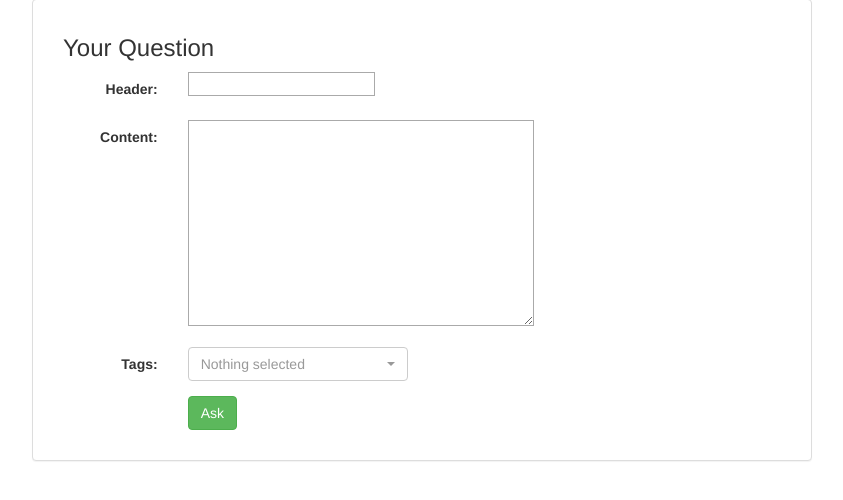
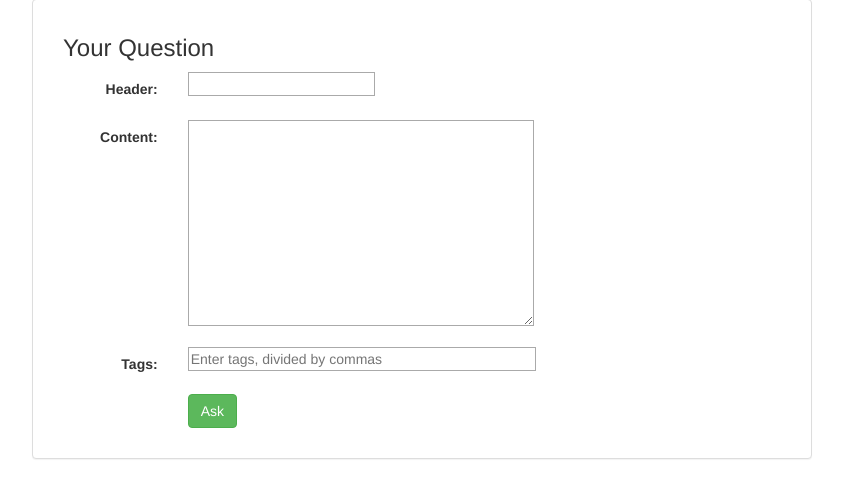
Before and after one commit to avinograd0v/Rip-Web, a Django app: page /polls/question/add/ in a window 1280 px wide. Shown: the part 141-641 px from the top of the page, without its empty margins (218-1061 px from the left). Run offline with Django 3.2, Linux system fonts and the light colour scheme; the visitor is signed in with stand-in values (Sample User, id 1); data that the repository does not hold is empty; some libraries are stand-ins or nearby versions.

Commit message:
Тэги на аджаксе

```diff
--- a/polls/forms.py
+++ b/polls/forms.py
@@ -44,16 +44,14 @@ class AnswerForm(forms.ModelForm):
 
 
 class QuestionCreateForm(forms.ModelForm):
+    tags = forms.CharField(widget=forms.TextInput(attrs={'placeholder': 'Enter tags, divided by commas'}))
+
     def __init__(self, *args, **kwargs):
         super(QuestionCreateForm, self).__init__(*args, **kwargs)
-        self.fields['tags'].widget.attrs = {'class': 'selectpicker',
-                                            'data-live-search': 'true',
-                                            'data-live-search-normalize': 'true',
-                                            'data-live-search-placeholder': 'Search tags...'}
 
     class Meta:
         model = Question
-        fields = ['header', 'content', 'tags']
+        fields = ['header', 'content']
 
 
 class MyUserChangeForm(UserChangeForm):
--- a/polls/urls.py
+++ b/polls/urls.py
@@ -48,4 +48,6 @@ urlpatterns = [
     url(r'^user/(?P<pk>[0-9]+)/edit/$', views.UserUpdate.as_view(), name='edit-user'),
 
     url(r'^sort_questions/$', views.QuestionsSort.as_view(), name='sort-questions'),
+
+    url(r'^get_maybe_tags/$', views.GetMaybeTags.as_view(), name='get-maybe-tags'),
 ]
--- a/polls/views.py
+++ b/polls/views.py
@@ -178,6 +178,23 @@ class QuestionCreate(LoginRequiredMixin, CreateView):
     def form_valid(self, form):
         form.instance.author = self.request.user
         return super(QuestionCreate, self).form_valid(form)
+
+
+class GetMaybeTags(LoginRequiredMixin, View):
+    model = Tag
+
+    def post(self, request, *args, **kwargs):
+        tags = self.model.objects.filter(word__icontains=request.POST.get('char'))\
+            .annotate(count=Count("question")).order_by('-count')
+
+        tags_dict = {}
+        for tag in tags:
+            tags_dict[tag.word] = tag.question_set.all().count()
+
+        return HttpResponse(
+            json.dumps(tags_dict),
+            content_type="application/json"
+        )
 
 
 class QuestionUpdate(LoginRequiredMixin, View):
--- a/static/polls/ajax_logic.js
+++ b/static/polls/ajax_logic.js
@@ -1,3 +1,83 @@
+var maybeTags = {};
+var selectedTags = [];
+
+$('#maybe-tags').on('click', 'li', function (e) {
+    var allValue = $('#id_tags').val();
+    var trimmedValue = allValue.slice(0, allValue.lastIndexOf(',') + 1);
+    if(trimmedValue !== ""){
+        trimmedValue = trimmedValue + " ";
+    }
+    $('#id_tags').val(trimmedValue + $(e.target).contents().get(1).nodeValue + ', ');
+    $('#id_tags').focus();
+    $('#maybe-tags').html("");
+    maybeTags = {};
+    selectedTags[selectedTags.length - 1] = $(e.target).contents().get(1).nodeValue;
+    console.log(selectedTags);
+});
+
+$('#id_tags').on('keypress', function(e){
+    if(e.charCode === 8){
+        selectedTags[selectedTags.length - 1] = selectedTags[selectedTags.length - 1].slice(0, -1);
+        if(selectedTags[selectedTags.length - 1] === ""){
+            maybeTags = {};
+            $('#maybe-tags').html("");
+        }
+    }
+    if($.isEmptyObject(maybeTags)){
+        selectedTags.push(String.fromCharCode(e.charCode));
+        get_maybe_tags(String.fromCharCode(e.charCode));
+    } else {
+        if(/^[a-z0-9]+$/i.test(String.fromCharCode(e.charCode))) {
+            selectedTags[selectedTags.length - 1] += String.fromCharCode(e.charCode);
+        }
+        $('#maybe-tags').html("");
+        $.each(maybeTags, function (tag, count) {
+            if(tag.toLowerCase().includes(selectedTags[selectedTags.length - 1].toLowerCase())) {
+                $('#maybe-tags').append("<li class='list-group-item tag-item'><span class='badge' " +
+                    "title='Number of questions with this tag'>"
+                    + count + "</span>" + tag + "</li>");
+            }
+        })
+    }
+
+    console.log(selectedTags);
+    if(e.charCode == 188){
+        selectedTags[selectedTags.length - 1] = selectedTags[selectedTags.length - 1].toLowerCase();
+        $('#id_tags').val($('#id_tags').val() + ' ');
+        $('#maybe-tags').html("");
+        maybeTags = {};
+    }
+});
+
+function get_maybe_tags(char) {
+    $.ajax({
+        url: '/polls/get_maybe_tags/',
+        type: 'POST',
+        data: {
+            char: char
+        },
+        success: function(json) {
+            maybeTags = json;
+
+            selectedTags.forEach(function (tag) {
+                delete maybeTags[tag];
+            });
+
+            $.each(maybeTags, function (tag, count) {
+                $('#maybe-tags').append("<li class='list-group-item tag-item'><span class='badge'" +
+                    " title='Number of questions with this tag'>"
+                    + count + "</span>" + tag + "</li>");
+            })
+        },
+        error : function(xhr, errmsg, err) {
+            // Show an error
+            $('#results').html("<div class='alert-box alert radius' data-alert>"+ "Oops! We have encountered an error. <a href='#' class='close'>&times;</a></div>"); // add error to the dom
+            console.log(xhr.status + ": " + xhr.responseText); // provide a bit more info about the error to the console
+        }
+    })
+}
+
+
 $('#remove-all-tags').on('click', function(e){
     e.preventDefault();
 
--- a/static/polls/style.css
+++ b/static/polls/style.css
@@ -207,3 +207,31 @@
 .user-edit-container .user-avatar{
     margin-left: -60px;
 }
+
+#maybe-tags-container{
+    position: absolute;
+    z-index: 999;
+    width: 250px;
+    margin-left: 100px;
+    margin-top: -22px;
+}
+
+.tag-item{
+    transition: all 0.1s ease-out;
+}
+
+.tag-item:hover{
+    background-color: #5cb85c;
+    color: white;
+    cursor: pointer;
+}
+
+.tag-item:hover .badge{
+    background-color: #fff;
+    color: #5cb85c;
+}
+
+#id_tags{
+    width: 348px;
+    border: 1px solid #aaa !important;
+}
--- a/templates/polls/question_form.html
+++ b/templates/polls/question_form.html
@@ -12,6 +12,9 @@
                 <form class="form-horizontal" action="" method="post">
                     {% csrf_token %}
                     {% include 'polls/form-template.html' %}
+                    <div id="maybe-tags-container" class="">
+                        <ul id="maybe-tags" class="list-group"></ul>
+                    </div>
                     <div class="form-group">
                         <div class="col-sm-offset-2 col-sm-10">
                             <button type="submit" class="btn btn-success">Ask</button>
```
Also changed, not shown: 1 other file.
